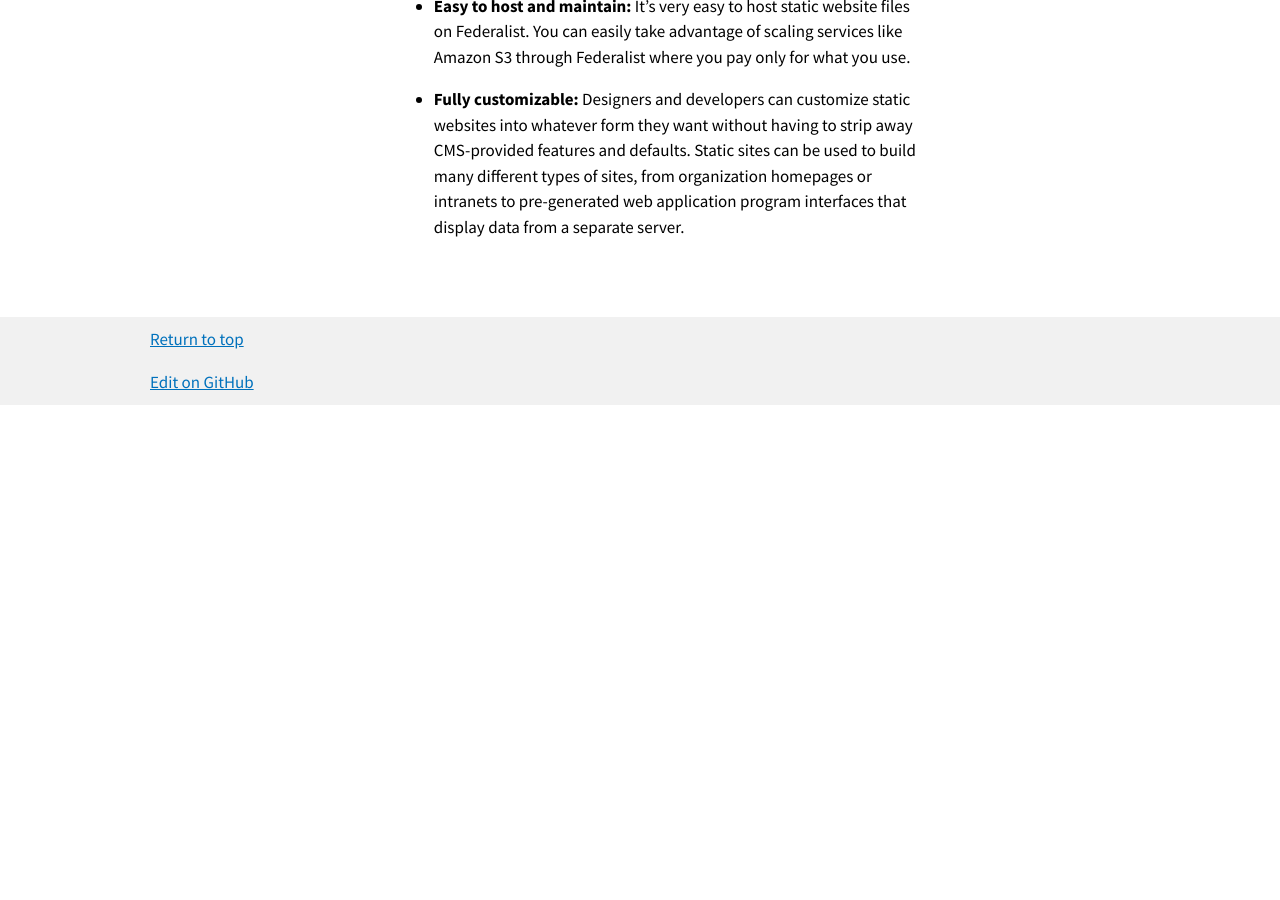
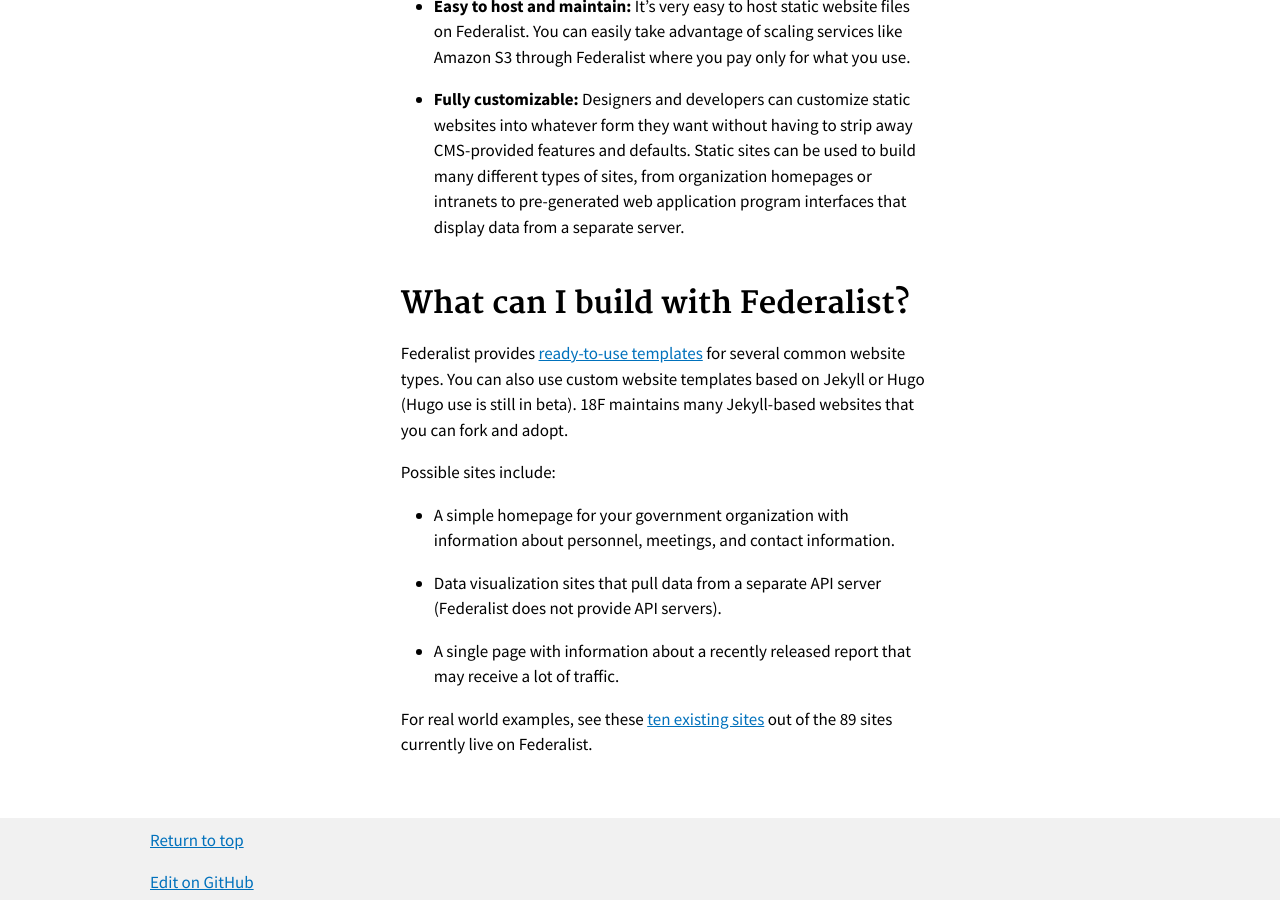
Before and after one commit to Macy-FK/federaliste, a Jekyll site: the page built from pages/about-federalist/why-use-federalist.md, in a window 1280 px wide and 900 px high, scrolled down 1674 px. Built offline with Jekyll 4.4.1, drawn with Linux system fonts in a browser that asks for light colours; Markdown is read by kramdown in place of the engine named in the settings; before the commit the page ends 2079 px from its top, so only the background shows below that.

Commit message:
move the "what can I build" section

```diff
--- a/pages/about-federalist/why-use-federalist.md
+++ b/pages/about-federalist/why-use-federalist.md
@@ -28,3 +28,17 @@ Federalist generates static websites instead of using a more complex content man
 - **Easy to host and maintain:** It’s very easy to host static website files on Federalist. You can easily take advantage of scaling services like Amazon S3 through Federalist where you pay only for what you use.
 
 - **Fully customizable:** Designers and developers can customize static websites into whatever form they want without having to strip away CMS-provided features and defaults. Static sites can be used to build many different types of sites, from organization homepages or intranets to pre-generated web application program interfaces that display data from a separate server.
+
+## What can I build with Federalist?
+
+Federalist provides [ready-to-use templates]({{site.baseurl}}/pages/using-federalist/#federalist-templates) for several common website types. You can also use custom website templates based on Jekyll or Hugo (Hugo use is still in beta). 18F maintains many Jekyll-based websites that you can fork and adopt.
+
+Possible sites include:
+
+- A simple homepage for your government organization with information about personnel, meetings, and contact information.
+
+- Data visualization sites that pull data from a separate API server (Federalist does not provide API servers).
+
+- A single page with information about a recently released report that may receive a lot of traffic.
+
+For real world examples, see these [ten existing sites]({{site.baseurl}}/pages/about-federalist/example-sites/) out of the 89 sites currently live on Federalist.
```
